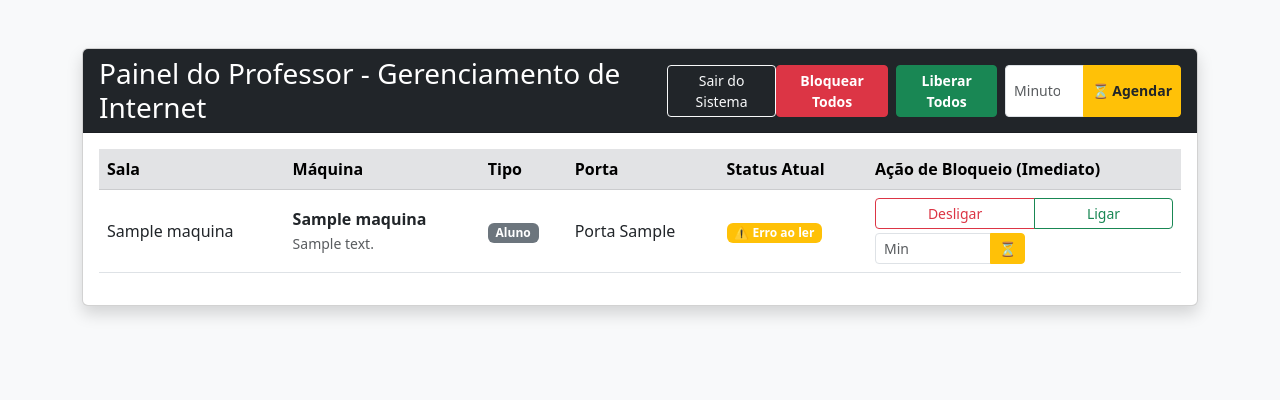
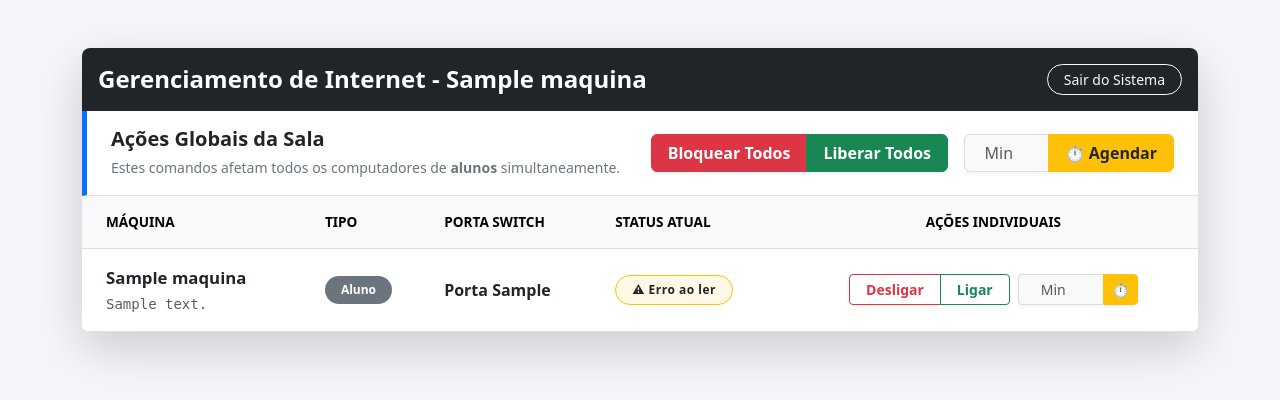
Before and after one commit to Souza04Gustavo/ogmr_trabalho_final, a Flask app: page / in a window 1280 px wide. Shown: the top 400 px of the page. Run offline with Flask 3, Linux system fonts and the light colour scheme; the visitor is signed in with stand-in values (Sample User, id 1); a database or web service that is not in the repository returns one stand-in record (values such as "Sample title"); some libraries are stand-ins or nearby versions.

Commit message:
salas update logic

```diff
--- a/app.py
+++ b/app.py
@@ -3,6 +3,7 @@ import psycopg2
 import subprocess
 from datetime import datetime, timedelta
 import os
+import re
 
 app = Flask(__name__)
 
@@ -43,41 +44,94 @@ def checar_status_porta(ip, porta):
         print(f"DEBUG EXCEÇÃO Porta {porta} -> {str(e)}")
         return "Erro ao ler"
 
+def agendar_desbloqueio(ip, community, porta, minutos):
+    agora = datetime.now()
+    futuro = agora + timedelta(minutes=int(minutos))
+
+    # Formato do crontab Linux: MINUTO HORA DIA MES DIA_DA_SEMANA COMANDO
+    cron_time = f"{futuro.minute} {futuro.hour} {futuro.day} {futuro.month} *"
+
+    cwd = os.path.abspath("java_snmp")
+    comando = f"cd {cwd} && java -cp .:snmp4j-2.8.18.jar GerenteSNMP {ip} {community} {porta} 1"
+
+    cron_job = f"{cron_time} {comando}\n"
+
+    # Executa comando bash que pega o crontab atual e insere a nova linha
+    os.system(f"(crontab -l 2>/dev/null; echo \"{cron_job}\") | crontab -")
+
+def obter_mac_cliente(ip):
+    if ip == '127.0.0.1' or ip == 'localhost':
+        try:
+            out_mac = subprocess.check_output("ip link show", shell=True).decode()
+            # Pega todos os MACs físicos reais (ignorando o loopback vazio)
+            macs = re.findall(r"link/ether (([0-9a-fA-F]{2}:){5}[0-9a-fA-F]{2})", out_mac)
+            if macs:
+                return macs[0][0].upper() # Retorna o MAC físico do Professor
+        except Exception:
+            pass
+
+    try:
+        with open('/proc/net/arp') as f:
+            for linha in f:
+                if linha.startswith(ip + ' '):
+                    mac = linha.split()[3]
+                    if mac != '00:00:00:00:00:00':
+                        return mac.upper()
+    except Exception:
+        pass
+
+    try:
+        out = subprocess.check_output(f"ip -o addr show | grep ' {ip}/'", shell=True).decode()
+        iface = out.split()[1]
+        out_mac = subprocess.check_output(f"ip link show {iface}", shell=True).decode()
+        mac = re.search(r"link/ether (([0-9a-fA-F]{2}:){5}[0-9a-fA-F]{2})", out_mac)
+        if mac:
+            return mac.group(1).upper()
+    except Exception:
+        pass
+
+    return "MAC_DESCONHECIDO"
+
 @app.route('/')
 def index():
-    ip_visitante = request.remote_addr # Pega o IP de quem abriu o site
+    ip_visitante = request.remote_addr
+    mac_visitante = obter_mac_cliente(ip_visitante)
 
     conn = get_db_connection()
     cur = conn.cursor()
 
-    # Checa no banco se o IP de quem acessou é o do professor
-    cur.execute("SELECT * FROM maquinas WHERE ip_address = %s AND tipo = 'professor'", (ip_visitante,))
+    # 1. Pega a SALA exata onde esse professor dá aula
+    cur.execute("SELECT sala_id FROM maquinas WHERE UPPER(mac_address) = UPPER(%s) AND tipo = 'professor'", (mac_visitante,))
     professor_valido = cur.fetchone()
 
-    # Se o IP não for do professor, dá a tela de acesso negado!
     if not professor_valido:
         cur.close()
         conn.close()
-        return render_template('acesso_negado.html', ip_visitante=ip_visitante), 403
+        return render_template('acesso_negado.html', ip_visitante=ip_visitante, mac_visitante=mac_visitante), 403
 
-    # Se o IP for certo, mas ele não fez login, manda para a tela de login
     if not session.get('logado'):
         cur.close()
         conn.close()
         return redirect(url_for('login'))
 
-    # Se chegou aqui, ele é o professor e botou a senha correta
+    prof_sala_id = professor_valido[0]
+
+    # 2. Filtra as máquinas SOMENTE pela sala do professor (WHERE m.sala_id = %s)
     cur.execute("""
-        SELECT m.id, m.nome_host, m.ip_address, m.mac_address, m.porta_ifindex, m.tipo,
+        SELECT m.mac_address, m.nome_host, m.ip_address, m.mac_address, m.porta_ifindex, m.tipo,
                s.nome as sala_nome, sw.ip_address as switch_ip, s.id as sala_id
         FROM maquinas m
         JOIN salas s ON m.sala_id = s.id
         JOIN switches sw ON m.switch_id = sw.id
-        ORDER BY m.id;
-    """)
+        WHERE m.sala_id = %s
+        ORDER BY m.tipo DESC, m.nome_host;
+    """, (prof_sala_id,))
     linhas_db = cur.fetchall()
     cur.close()
     conn.close()
+
+    # Descobre o nome da sala (pega da primeira máquina da lista)
+    sala_nome = linhas_db[0][6] if linhas_db else "Sala Desconhecida"
 
     maquinas = []
     for m in linhas_db:
@@ -88,23 +142,24 @@ def index():
         m_lista.append(status_atual)
         maquinas.append(m_lista)
 
-    return render_template('index.html', maquinas=maquinas)
+    # 3. Envia os dados da sala para o HTML montar o rodapé
+    return render_template('index.html', maquinas=maquinas, sala_nome=sala_nome, sala_id=prof_sala_id)
 
 @app.route('/login', methods=['GET', 'POST'])
 def login():
     ip_visitante = request.remote_addr
+    mac_visitante = obter_mac_cliente(ip_visitante)
     erro = None
 
     conn = get_db_connection()
     cur = conn.cursor()
-    cur.execute("SELECT * FROM maquinas WHERE ip_address = %s AND tipo = 'professor'", (ip_visitante,))
+    cur.execute("SELECT * FROM maquinas WHERE UPPER(mac_address) = UPPER(%s) AND tipo = 'professor'", (mac_visitante,))
     valido = cur.fetchone()
     cur.close()
     conn.close()
 
-    # Se o IP não for o do professor, nem mostra a tela bonita, barra na hora
     if not valido:
-        return render_template('acesso_negado.html', ip_visitante=ip_visitante), 403
+        return render_template('acesso_negado.html', ip_visitante=ip_visitante, mac_visitante=mac_visitante), 403
 
     if request.method == 'POST':
         senha = request.form.get('senha')
@@ -120,7 +175,6 @@ def login():
 def logout():
     session.pop('logado', None)
     return redirect(url_for('login'))
-
 
 @app.route('/alterar_status', methods=['POST'])
 def alterar_status():
@@ -235,20 +289,6 @@ def alterar_status_sala():
     return jsonify({"status": "sucesso", "mensagem": f"Todas as máquinas dos alunos foram {acao_texto} com sucesso!"})
 
 
-def agendar_desbloqueio(ip, community, porta, minutos):
-    agora = datetime.now()
-    futuro = agora + timedelta(minutes=int(minutos))
-
-    # Formato do crontab Linux: MINUTO HORA DIA MES DIA_DA_SEMANA COMANDO
-    cron_time = f"{futuro.minute} {futuro.hour} {futuro.day} {futuro.month} *"
-
-    cwd = os.path.abspath("java_snmp")
-    comando = f"cd {cwd} && java -cp .:snmp4j-2.8.18.jar GerenteSNMP {ip} {community} {porta} 1"
-
-    cron_job = f"{cron_time} {comando}\n"
-
-    # Executa comando bash que pega o crontab atual e insere a nova linha
-    os.system(f"(crontab -l 2>/dev/null; echo \"{cron_job}\") | crontab -")
 
 if __name__ == '__main__':
     app.run(debug=True, host='0.0.0.0', port=5000)
--- a/templates/index.html
+++ b/templates/index.html
@@ -4,84 +4,108 @@
     <meta charset="UTF-8">
     <title>Controle de Acesso à Internet</title>
     <link href="https://cdn.jsdelivr.net/npm/bootstrap@5.3.0/dist/css/bootstrap.min.css" rel="stylesheet">
+    <style>
+        /* Pequenos ajustes finos nativos para melhorar a harmonia */
+        body { background-color: #f4f6f9; }
+        .table > :not(caption) > * > * { padding: 1rem 0.75rem; }
+        .btn-group-custom { box-shadow: 0 2px 4px rgba(0,0,0,0.05); }
+        .status-pill { letter-spacing: 0.5px; }
+        .toolbar-accent { border-left: 5px solid #0d6efd; } /* Detalhe azul na barra de ferramentas */
+    </style>
 </head>
-<body class="bg-light">
-<div class="container mt-5">
-    <div class="card shadow">
-        <div class="card-header bg-dark text-white d-flex justify-content-between align-items-center">
-            <h3 class="mb-0">Painel do Professor - Gerenciamento de Internet</h3>
+<body>
+<div class="container mt-5 mb-5">
+    <div class="card shadow-lg border-0 overflow-hidden rounded-3">
 
-            <a href="/logout" class="btn btn-sm btn-outline-light">Sair do Sistema</a>
+        <!-- CABEÇALHO PRINCIPAL -->
+        <div class="card-header bg-dark text-white d-flex justify-content-between align-items-center py-3 border-0">
+            <h4 class="mb-0 fw-semibold text-tracking">Gerenciamento de Internet - {{ sala_nome }}</h4>
+            <a href="/logout" class="btn btn-sm btn-outline-light px-3 rounded-pill">Sair do Sistema</a>
+        </div>
 
-            <div class="d-flex gap-2">
-                <button class="btn btn-danger btn-sm fw-bold" onclick="alterarStatusSala(1, 2)">Bloquear Todos</button>
-                <button class="btn btn-success btn-sm fw-bold" onclick="alterarStatusSala(1, 1)">Liberar Todos</button>
+        <!-- SUB-CABEÇALHO: AÇÕES GLOBAIS (Toolbar) -->
+        <div class="bg-white border-bottom py-3 px-4 d-flex justify-content-between align-items-center toolbar-accent">
+            <div>
+                <h5 class="mb-1 text-dark fw-bold">Ações Globais da Sala</h5>
+                <small class="text-secondary">Estes comandos afetam todos os computadores de <strong>alunos</strong> simultaneamente.</small>
+            </div>
 
-                <div class="input-group input-group-sm bg-white rounded" style="width: 200px;">
-                    <input type="number" id="min-sala-1" class="form-control" placeholder="Minutos" min="1">
-                    <button class="btn btn-warning fw-bold text-dark" onclick="agendarBloqueioSala(1)">⏳ Agendar</button>
+            <div class="d-flex gap-3 align-items-center">
+                <div class="btn-group btn-group-custom">
+                    <button class="btn btn-danger fw-semibold px-3" onclick="alterarStatusSala({{ sala_id }}, 2)">Bloquear Todos</button>
+                    <button class="btn btn-success fw-semibold px-3" onclick="alterarStatusSala({{ sala_id }}, 1)">Liberar Todos</button>
+                </div>
+
+                <div class="input-group btn-group-custom" style="width: 210px;">
+                    <input type="number" id="min-sala-{{ sala_id }}" class="form-control text-center bg-light border-secondary border-opacity-25" placeholder="Min" min="1">
+                    <button class="btn btn-warning fw-bold text-dark px-3" onclick="agendarBloqueioSala({{ sala_id }})">⏱ Agendar</button>
                 </div>
             </div>
-
         </div>
 
-        <div class="card-body">
-            <table class="table table-hover align-middle">
-                <thead class="table-secondary">
+        <!-- CORPO DA TABELA -->
+        <div class="card-body p-0 bg-white">
+            <table class="table table-hover align-middle mb-0">
+                <thead class="table-light text-secondary">
                     <tr>
-                        <th>Sala</th>
-                        <th>Máquina</th>
-                        <th>Tipo</th>
-                        <th>Porta</th>
-                        <th>Status Atual</th>
-                        <th>Ação de Bloqueio (Imediato)</th>
+                        <th class="ps-4 fw-bold text-uppercase" style="font-size: 0.85rem;">Máquina</th>
+                        <th class="fw-bold text-uppercase" style="font-size: 0.85rem;">Tipo</th>
+                        <th class="fw-bold text-uppercase" style="font-size: 0.85rem;">Porta Switch</th>
+                        <th class="fw-bold text-uppercase" style="font-size: 0.85rem;">Status Atual</th>
+                        <th class="text-center fw-bold text-uppercase" style="font-size: 0.85rem;">Ações Individuais</th>
                     </tr>
                 </thead>
 
-                <tbody>
+                <tbody class="border-top-0">
                     {% for m in maquinas %}
                     <tr>
-                        <td>{{ m[6] }}</td>
-                        <td><strong>{{ m[1] }}</strong><br><small class="text-muted">{{ m[2] }}</small></td>
+                        <!-- Máquina -->
+                        <td class="ps-4">
+                            <span class="d-block text-dark fw-bold" style="font-size: 1.05rem;">{{ m[1] }}</span>
+                            <small class="text-muted" style="font-family: monospace;">{{ m[2] }}</small>
+                        </td>
+
+                        <!-- Tipo -->
                         <td>
                             {% if m[5] == 'professor' %}
-                                <span class="badge bg-primary">Professor</span>
+                                <span class="badge bg-primary px-3 py-2 rounded-pill fw-semibold">Professor</span>
                             {% else %}
-                                <span class="badge bg-secondary">Aluno</span>
-                            {% endif %}
-                        </td>
-                        <td>Porta {{ m[4] }}</td>
-
-                        <!-- Coluna de Status Dinâmico (Com o ID necessário para o AJAX Fase 8) -->
-                        <td id="status-porta-{{ m[4] }}">
-                            {% if m[-1] == 'Liberada' %}
-                                <span class="badge bg-success">🟢 Liberada (UP)</span>
-                            {% elif m[-1] == 'Bloqueada' %}
-                                <span class="badge bg-danger">🔴 Bloqueada (DOWN)</span>
-                            {% else %}
-                                <span class="badge bg-warning">⚠️ {{ m[-1] }}</span>
+                                <span class="badge bg-secondary px-3 py-2 rounded-pill fw-semibold">Aluno</span>
                             {% endif %}
                         </td>
 
-                        <!-- Coluna de Ações com os botões e Agendamento -->
-                        <td>
-                            <div class="d-flex flex-column gap-1">
-                                <!-- Botões Imediatos -->
-                                <div class="btn-group">
-                                    <button class="btn btn-outline-danger btn-sm" onclick="alterarStatus({{ m[4] }}, 2)">Desligar</button>
-                                    <button class="btn btn-outline-success btn-sm" onclick="alterarStatus({{ m[4] }}, 1)">Ligar</button>
+                        <!-- Porta -->
+                        <td class="text-dark fw-semibold">
+                            Porta {{ m[4] }}
+                        </td>
+
+                        <!-- Status Atual (Usando Unicode ao invés de Emojis) -->
+                        <td id="status-porta-{{ m[4] }}">
+                            {% if m[-1] == 'Liberada' %}
+                                <span class="badge bg-success bg-opacity-10 text-success border border-success px-3 py-2 rounded-pill status-pill">● Liberada (UP)</span>
+                            {% elif m[-1] == 'Bloqueada' %}
+                                <span class="badge bg-danger bg-opacity-10 text-danger border border-danger px-3 py-2 rounded-pill status-pill">● Bloqueada (DOWN)</span>
+                            {% else %}
+                                <span class="badge bg-warning bg-opacity-10 text-dark border border-warning px-3 py-2 rounded-pill status-pill">⚠ {{ m[-1] }}</span>
+                            {% endif %}
+                        </td>
+
+                        <!-- Ações Individuais -->
+                        <td class="text-center">
+                            <div class="d-flex justify-content-center gap-2">
+                                <div class="btn-group btn-group-custom">
+                                    <button class="btn btn-outline-danger btn-sm fw-semibold px-3" onclick="alterarStatus({{ m[4] }}, 2)">Desligar</button>
+                                    <button class="btn btn-outline-success btn-sm fw-semibold px-3" onclick="alterarStatus({{ m[4] }}, 1)">Ligar</button>
                                 </div>
-                                <!-- Campo de Tempo e Botão Agendar -->
-                                <div class="input-group input-group-sm" style="width: 150px;">
-                                    <input type="number" id="min-{{ m[4] }}" class="form-control" placeholder="Min" min="1">
-                                    <button class="btn btn-warning" title="Agendar Bloqueio" onclick="agendarBloqueio({{ m[4] }})">⏳</button>
+                                <div class="input-group input-group-sm btn-group-custom" style="width: 120px;">
+                                    <input type="number" id="min-{{ m[4] }}" class="form-control text-center bg-light border-secondary border-opacity-25" placeholder="Min" min="1">
+                                    <button class="btn btn-warning text-dark fw-bold" title="Agendar Bloqueio" onclick="agendarBloqueio({{ m[4] }})">⏱</button>
                                 </div>
                             </div>
                         </td>
                     </tr>
                     {% endfor %}
                 </tbody>
-
             </table>
         </div>
     </div>
@@ -139,11 +163,11 @@ function atualizarStatus() {
             let celula = document.getElementById('status-porta-' + porta);
             if (celula) {
                 if (status === 'Liberada') {
-                    celula.innerHTML = '<span class="badge bg-success">🟢 Liberada (UP)</span>';
+                    celula.innerHTML = '<span class="badge bg-success bg-opacity-10 text-success border border-success px-3 py-2 rounded-pill status-pill">● Liberada (UP)</span>';
                 } else if (status === 'Bloqueada') {
-                    celula.innerHTML = '<span class="badge bg-danger">🔴 Bloqueada (DOWN)</span>';
+                    celula.innerHTML = '<span class="badge bg-danger bg-opacity-10 text-danger border border-danger px-3 py-2 rounded-pill status-pill">● Bloqueada (DOWN)</span>';
                 } else {
-                    celula.innerHTML = '<span class="badge bg-warning">⚠️ ' + status + '</span>';
+                    celula.innerHTML = '<span class="badge bg-warning bg-opacity-10 text-dark border border-warning px-3 py-2 rounded-pill status-pill">⚠ ' + status + '</span>';
                 }
             }
         }
@@ -151,8 +175,6 @@ function atualizarStatus() {
 }
 
 setInterval(atualizarStatus, 5000);
-
-
 </script>
 </body>
 </html>
```
Also changed, not shown: templates/acesso_negado.html (+13 -3 lines).
